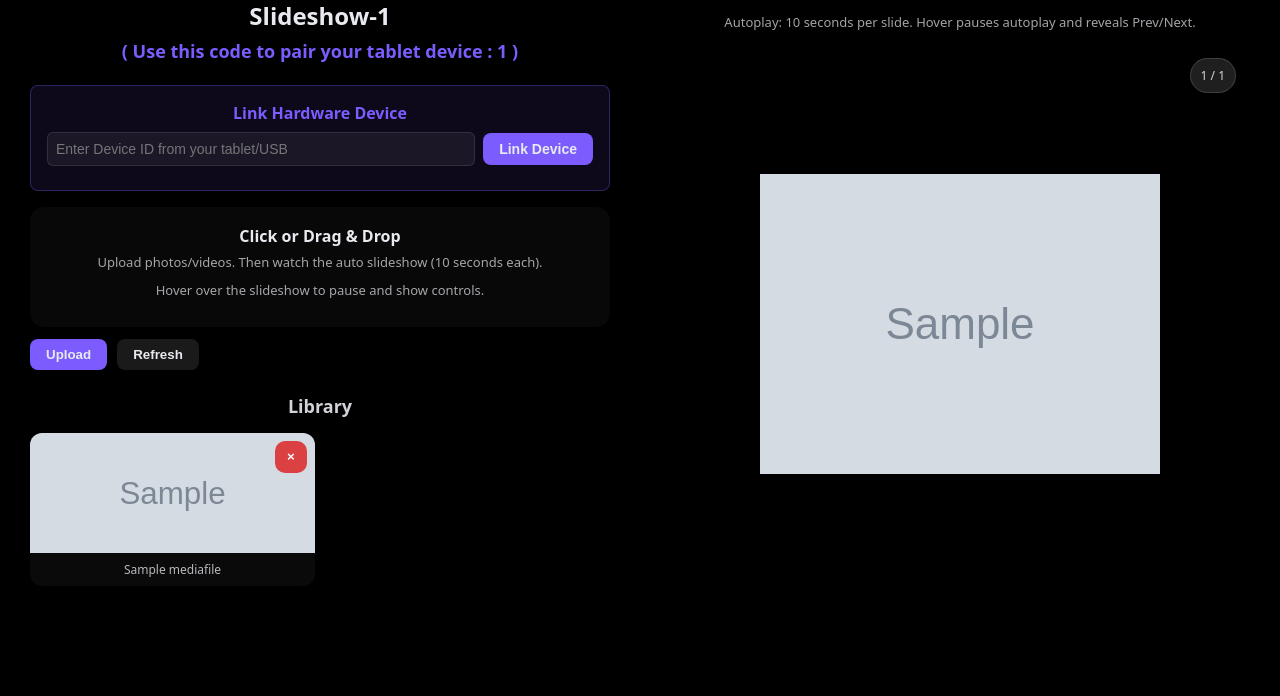
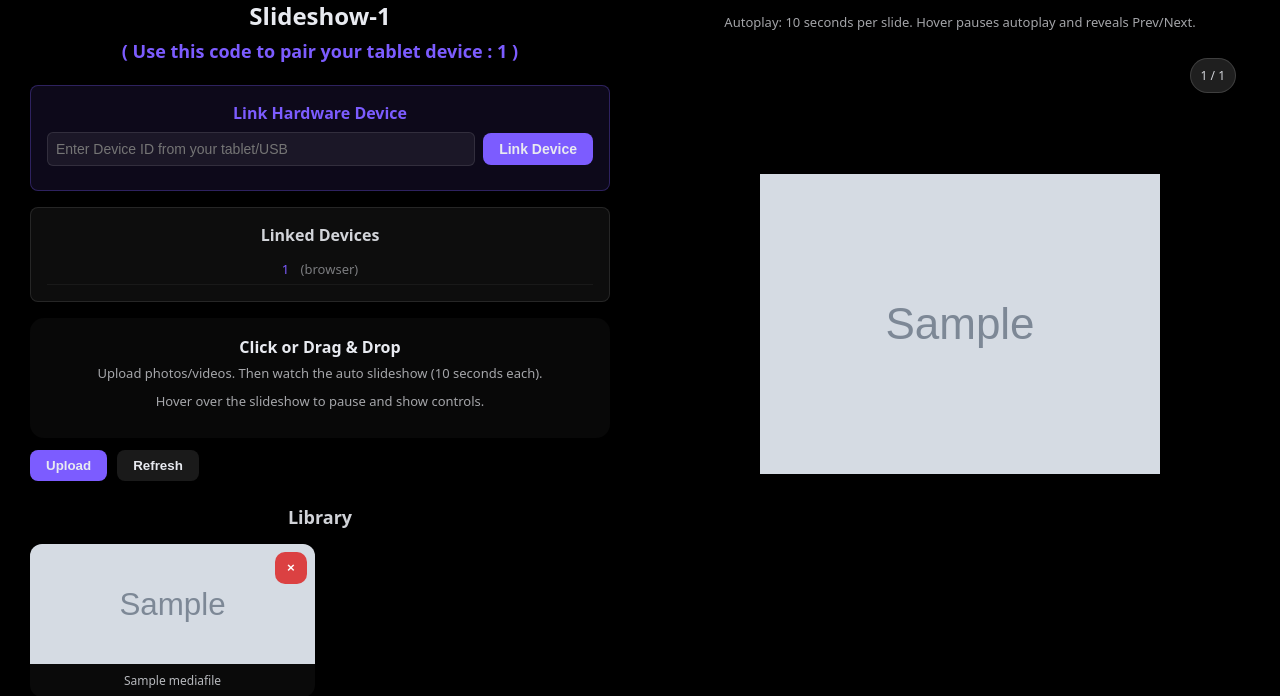
Before and after one commit to ZakirHussainSyed/FZDigitals, a Django app: page /1/ in a window 1280 px wide. Shown: the part 282-978 px from the top of the page. Run offline with Django 4.2, Linux system fonts and the light colour scheme; a user stored in the database is signed in; tables that the repository leaves empty hold one stand-in row (values such as "Sample post"); grey boxes marked "Sample" are stand-in pictures; data that the repository does not hold is empty.

Commit message:
Auto-create/link device when pairing code is used and show linked devices in dashboard

```diff
--- a/slideshow/templates/slideshow/index.html
+++ b/slideshow/templates/slideshow/index.html
@@ -389,6 +389,11 @@
                     <div id="deviceStatus-1" style="margin-top: 8px; font-size: 12px; color: rgba(232,234,240,0.7);"></div>
                 </div>
 
+                <div class="linked-devices-section" id="linkedDevices-1" style="background: rgba(255,255,255,0.05); border: 1px solid rgba(255,255,255,0.10); border-radius: 8px; padding: 16px; margin-bottom: 16px; display: none;">
+                    <div style="font-weight: 600; margin-bottom: 8px; color: rgba(232,234,240,0.9);">Linked Devices</div>
+                    <div id="linkedDevicesList-1" style="font-size: 13px; color: rgba(232,234,240,0.7);"></div>
+                </div>
+
                 <div class="drop" id="drop-1">
                     <div style="font-weight:800; margin-bottom:6px;">Click or Drag & Drop</div>
                     <div class="muted">Upload photos/videos. Then watch the auto slideshow (10 seconds each).
@@ -417,6 +422,11 @@
                         <button class="btn primary" onclick="linkDevice(2)" style="padding: 8px 16px; font-size: 14px;">Link Device</button>
                     </div>
                     <div id="deviceStatus-2" style="margin-top: 8px; font-size: 12px; color: rgba(232,234,240,0.7);"></div>
+                </div>
+
+                <div class="linked-devices-section" id="linkedDevices-2" style="background: rgba(255,255,255,0.05); border: 1px solid rgba(255,255,255,0.10); border-radius: 8px; padding: 16px; margin-bottom: 16px; display: none;">
+                    <div style="font-weight: 600; margin-bottom: 8px; color: rgba(232,234,240,0.9);">Linked Devices</div>
+                    <div id="linkedDevicesList-2" style="font-size: 13px; color: rgba(232,234,240,0.7);"></div>
                 </div>
 
                 <div class="drop" id="drop-2">
@@ -449,6 +459,11 @@
                     <div id="deviceStatus-3" style="margin-top: 8px; font-size: 12px; color: rgba(232,234,240,0.7);"></div>
                 </div>
 
+                <div class="linked-devices-section" id="linkedDevices-3" style="background: rgba(255,255,255,0.05); border: 1px solid rgba(255,255,255,0.10); border-radius: 8px; padding: 16px; margin-bottom: 16px; display: none;">
+                    <div style="font-weight: 600; margin-bottom: 8px; color: rgba(232,234,240,0.9);">Linked Devices</div>
+                    <div id="linkedDevicesList-3" style="font-size: 13px; color: rgba(232,234,240,0.7);"></div>
+                </div>
+
                 <div class="drop" id="drop-3">
                     <div style="font-weight:800; margin-bottom:6px;">Click or Drag & Drop</div>
                     <div class="muted">Upload photos/videos. Then watch the auto slideshow (10 seconds each).
@@ -479,6 +494,11 @@
                     <div id="deviceStatus-4" style="margin-top: 8px; font-size: 12px; color: rgba(232,234,240,0.7);"></div>
                 </div>
 
+                <div class="linked-devices-section" id="linkedDevices-4" style="background: rgba(255,255,255,0.05); border: 1px solid rgba(255,255,255,0.10); border-radius: 8px; padding: 16px; margin-bottom: 16px; display: none;">
+                    <div style="font-weight: 600; margin-bottom: 8px; color: rgba(232,234,240,0.9);">Linked Devices</div>
+                    <div id="linkedDevicesList-4" style="font-size: 13px; color: rgba(232,234,240,0.7);"></div>
+                </div>
+
                 <div class="drop" id="drop-4">
                     <div style="font-weight:800; margin-bottom:6px;">Click or Drag & Drop</div>
                     <div class="muted">Upload photos/videos. Then watch the auto slideshow (10 seconds each).
@@ -507,6 +527,11 @@
                         <button class="btn primary" onclick="linkDevice(5)" style="padding: 8px 16px; font-size: 14px;">Link Device</button>
                     </div>
                     <div id="deviceStatus-5" style="margin-top: 8px; font-size: 12px; color: rgba(232,234,240,0.7);"></div>
+                </div>
+
+                <div class="linked-devices-section" id="linkedDevices-5" style="background: rgba(255,255,255,0.05); border: 1px solid rgba(255,255,255,0.10); border-radius: 8px; padding: 16px; margin-bottom: 16px; display: none;">
+                    <div style="font-weight: 600; margin-bottom: 8px; color: rgba(232,234,240,0.9);">Linked Devices</div>
+                    <div id="linkedDevicesList-5" style="font-size: 13px; color: rgba(232,234,240,0.7);"></div>
                 </div>
 
                 <div class="drop" id="drop-5">
@@ -638,6 +663,8 @@
                     statusDiv.textContent = `✓ Device ${deviceId} linked to Slideshow-${screen}`;
                     statusDiv.style.color = '#4caf50';
                     deviceIdInput.value = '';
+                    // Reload linked devices list
+                    loadLinkedDevices(screen);
                 } else {
                     statusDiv.textContent = `Failed to link device: ${data.error || 'Unknown error'}`;
                     statusDiv.style.color = '#f44336';
@@ -651,6 +678,32 @@
         // Load pairing codes for all screens on page load
         for (let i = 1; i <= 5; i++) {
             loadPairingCode(i);
+            loadLinkedDevices(i);
+        }
+
+        // Load linked devices for a specific screen
+        async function loadLinkedDevices(screen) {
+            try {
+                const response = await fetch(`/api/user-devices/?screen=${screen}`);
+                const data = await response.json();
+
+                const devicesSection = document.getElementById(`linkedDevices-${screen}`);
+                const devicesList = document.getElementById(`linkedDevicesList-${screen}`);
+
+                if (data.success && data.devices.length > 0) {
+                    devicesSection.style.display = 'block';
+                    devicesList.innerHTML = data.devices.map(device =>
+                        `<div style="padding: 6px 0; border-bottom: 1px solid rgba(255,255,255,0.05);">
+                            <span style="color: #7c5cff;">${device.device_id}</span>
+                            <span style="color: rgba(232,234,240,0.5); margin-left: 8px;">(${device.device_type})</span>
+                        </div>`
+                    ).join('');
+                } else {
+                    devicesSection.style.display = 'none';
+                }
+            } catch (error) {
+                console.error('Failed to load linked devices:', error);
+            }
         }
 
         // Update right panel slideshow for active screen
--- a/slideshow/urls.py
+++ b/slideshow/urls.py
@@ -27,6 +27,7 @@ urlpatterns = [
     path('api/pairing/<str:pairing_id>/', views.api_pairing_lookup, name='api-pairing-lookup'),
     path('api/device/register/', views.api_device_register, name='api-device-register'),
     path('api/device/<str:device_id>/slideshow/', views.api_device_slideshow, name='api-device-slideshow'),
+    path('api/user-devices/', views.api_user_devices, name='api-user-devices'),
     path('api/devices/', views.api_devices_list, name='api-devices-list'),
     path('api/users/', views.api_users_list, name='api-users-list'),
     path('api/device/<str:device_id>/assign/', views.api_device_assign, name='api-device-assign'),
--- a/slideshow/views.py
+++ b/slideshow/views.py
@@ -731,14 +731,37 @@ def api_pairing_info(request):
 
 @require_http_methods(["GET"])
 def api_pairing_lookup(request, pairing_id):
-    """Lookup user by pairing ID for tablet connection"""
+    """Lookup user by pairing ID for tablet connection and auto-create/link device"""
     try:
         pairing = get_object_or_404(DevicePairing, pairing_id=pairing_id.upper())
+
+        # Auto-create or update device entry when pairing code is used
+        # Use pairing_id as device_id for consistency
+        device, created = Device.objects.get_or_create(
+            device_id=pairing_id.upper(),
+            defaults={
+                'name': f'Paired Device ({pairing_id.upper()})',
+                'device_type': 'browser',
+                'user': pairing.user,
+                'screen': pairing.screen,
+                'is_active': True
+            }
+        )
+
+        # If device already exists, update its assignment
+        if not created:
+            device.user = pairing.user
+            device.screen = pairing.screen
+            device.is_active = True
+            device.save()
+
         return JsonResponse({
             'success': True,
             'user_email': pairing.user.email,
             'user_id': pairing.user.id,
-            'screen': pairing.screen
+            'screen': pairing.screen,
+            'device_id': device.device_id,
+            'device_linked': True
         })
     except Exception as e:
         logger.error(f"Error in api_pairing_lookup: {str(e)}", exc_info=True)
@@ -825,6 +848,43 @@ def api_device_slideshow(request, device_id):
 
 @login_required
 @require_http_methods(["GET"])
+def api_user_devices(request):
+    """Get devices for the current user, optionally filtered by screen"""
+    try:
+        screen = request.GET.get('screen')
+        devices = Device.objects.filter(user=request.user)
+
+        if screen:
+            try:
+                screen = int(screen)
+                if 1 <= screen <= 5:
+                    devices = devices.filter(screen=screen)
+            except ValueError:
+                pass
+
+        return JsonResponse({
+            'success': True,
+            'devices': [
+                {
+                    'id': d.id,
+                    'device_id': d.device_id,
+                    'name': d.name,
+                    'device_type': d.device_type,
+                    'screen': d.screen,
+                    'last_seen': d.last_seen.isoformat() if d.last_seen else None,
+                    'is_active': d.is_active,
+                    'created_at': d.created_at.isoformat() if d.created_at else None,
+                }
+                for d in devices
+            ]
+        })
+    except Exception as e:
+        logger.error(f"Error in api_user_devices: {str(e)}", exc_info=True)
+        return JsonResponse({'success': False, 'error': str(e)}, status=500)
+
+
+@login_required
+@require_http_methods(["GET"])
 def api_devices_list(request):
     """Get list of all devices for admin dashboard"""
     try:
```
